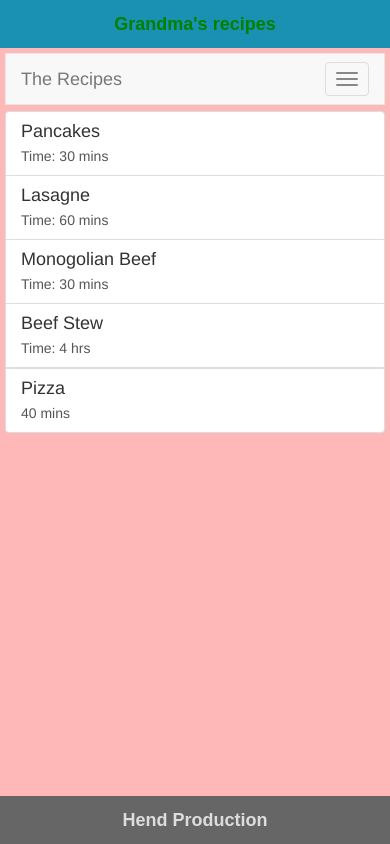
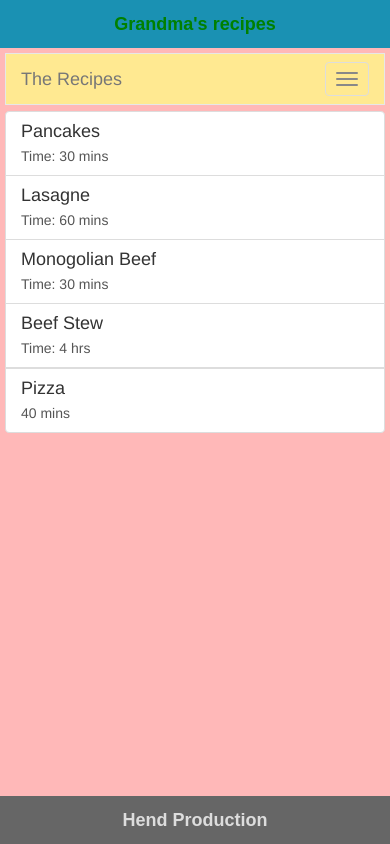
Before and after one commit to hendss/GrandmaRecipes, a plain HTML site: page www/index.html in a window 390 px wide. Drawn offline with Linux system fonts and the light colour scheme; some packages are replaced by stand-ins of ours.

Commit message:
day 2
Nav Bar coloring

```diff
--- a/www/css/index/index_main.less
+++ b/www/css/index/index_main.less
@@ -17,3 +17,4 @@
 @import "styles/d-margins -- margins.less";
 @import "bootstrap-label-position.less";
 @import "styles/brand -- background_page.less";
+@import "styles/brands -- background.less";
--- /dev/null
+++ b/www/css/index/styles/brands -- background.less
@@ -0,0 +1,7 @@
+@media all {
+.brands { background-color:rgba(255,255,128,0.69);
+background-position:center center;
+background-repeat:no-repeat;
+background-attachment:scroll;
+ }
+}
--- a/www/css/index_main.less.css
+++ b/www/css/index_main.less.css
@@ -471,3 +471,11 @@ label:empty {
     background-attachment: fixed;
   }
 }
+@media all {
+  .brands {
+    background-color: rgba(255, 255, 128, 0.69);
+    background-position: center center;
+    background-repeat: no-repeat;
+    background-attachment: scroll;
+  }
+}
--- a/www/index.html
+++ b/www/index.html
@@ -80,7 +80,7 @@
                     <div class="widget-container content-area horiz-area wrapping-col right"></div>
                 </div>
                 <div class="upage-content ac0 content-area vertical-col left" id="page_24_31">
-                    <div role="navigation" class="navbar navbar-default full-width-widget widget uib_w_8 d-margins" data-uib="twitter%20bootstrap/navbar" data-ver="1">
+                    <div role="navigation" class="navbar navbar-default full-width-widget widget uib_w_8 d-margins header-bg brands" data-uib="twitter%20bootstrap/navbar" data-ver="1">
                         <button type="button" class="navbar-toggle" data-toggle="collapse" data-target="#bs-navbar-0"> <span class="icon-bar"></span>  <span class="icon-bar"></span>  <span class="icon-bar"></span>
                         </button><a class="navbar-brand" href="#">The Recipes</a>
                         <div id="bs-navbar-0" class="navbar-collapse collapse">
```
Also changed, not shown: www/css/index/.ignore/index_main.less, www/css/index/.ignore/styles/brands -- background.less (added).
